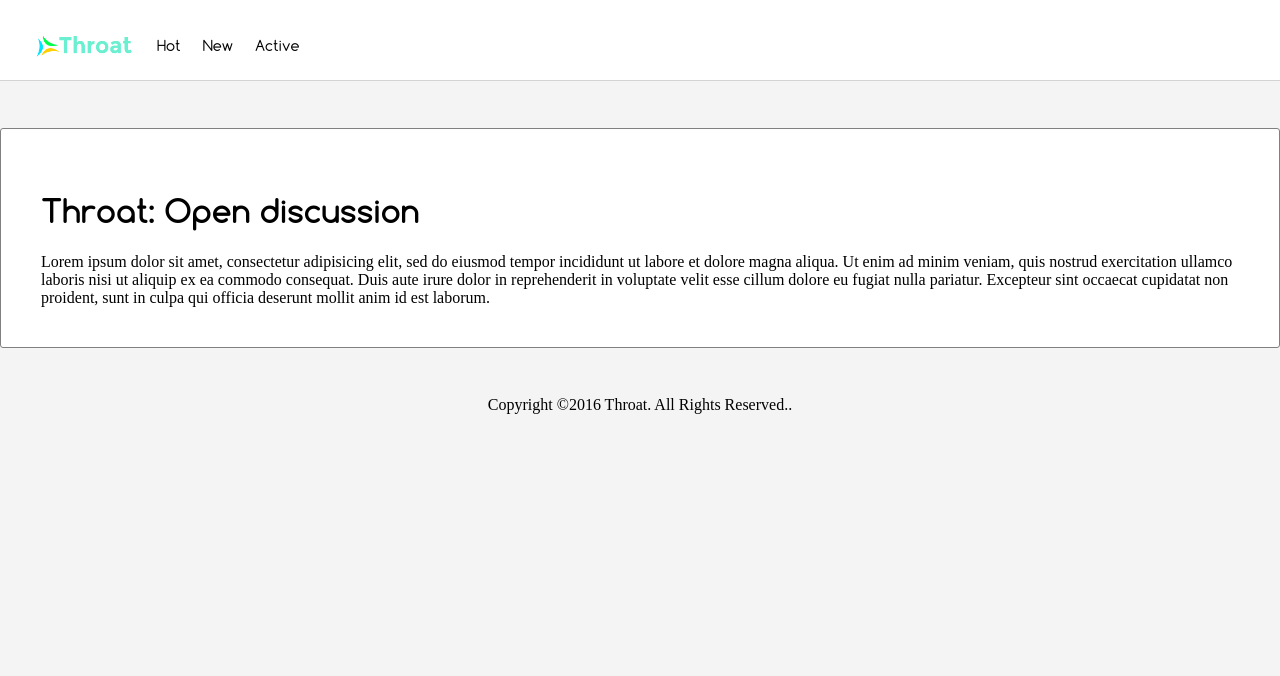
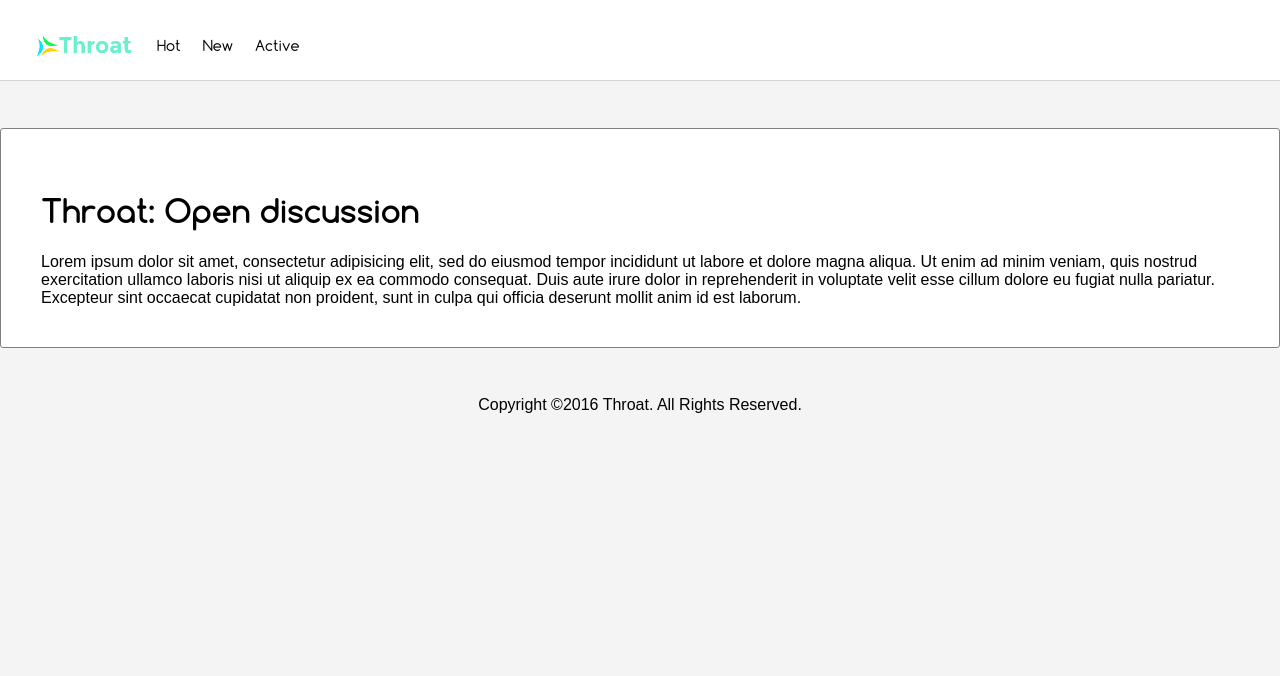
Before and after one commit to Phuks-co/throat, a Flask app: page / in a window 1280 px wide. Shown: the top 676 px of the page. Run offline with Flask 2, Linux system fonts and the light colour scheme.

Commit message:
Minor changes

```diff
--- a/static/css/style.css
+++ b/static/css/style.css
@@ -49,7 +49,7 @@ body {
   margin: 0;
   height: 100%;
   width: 100%;
-  font: normal x-normal verdana,arial,helvetica,sans-serif;
+  font-family: Arial, 'Helvetica Neue', Helvetica, sans-serif;
 }
 main {
   background: white;
--- a/templates/index.html
+++ b/templates/index.html
@@ -7,18 +7,6 @@
 {% endblock %}
 
 {% block content %}
-<header>
-  <nav id="navbar">
-    <ul>
-      <li><a href='#'><img id="logo" src="{{ url_for('static', filename='img/logo.png') }}" alt="Throat" height="30" width="100"></a></li>
-      <li><a href="#">Hot</a></li>
-      <li><a href="#">New</a></li>
-      <li><a href="#">Active</a></li>
-    </ul>
-  </nav>
-</header>
-
-<main>
   <h1>{{ self.title() }}</h1>
     {# Insert something here... #}
     Lorem ipsum dolor sit amet, consectetur adipisicing elit, sed do eiusmod
@@ -27,5 +15,4 @@
     Duis aute irure dolor in reprehenderit in voluptate velit esse cillum dolore eu
     fugiat nulla pariatur. Excepteur sint occaecat cupidatat non proident, sunt in culpa
     qui officia deserunt mollit anim id est laborum.
-</main>
 {% endblock %}
--- a/templates/layout.html
+++ b/templates/layout.html
@@ -10,10 +10,21 @@
     {% endblock %}
   </head>
   <body>
-    <div id="content">{% block content %}{% endblock %}</div>
+    <header>
+      <nav id="navbar">
+        <ul>
+          <li><a href='#'><img id="logo" src="{{ url_for('static', filename='img/logo.png') }}" alt="Throat" height="30" width="100"></a></li>
+          <li><a href="#">Hot</a></li>
+          <li><a href="#">New</a></li>
+          <li><a href="#">Active</a></li>
+          {% block navbar %}{% endblock %}
+        </ul>
+      </nav>
+    </header>
+    <main>{% block content %}{% endblock %}</main>
     <footer>
         {% block footer %}
-        Copyright &copy;2016 Throat. All Rights Reserved.</a>.
+        Copyright &copy;2016 Throat. All Rights Reserved.
         {% endblock %}
     </footer>
   </body>
```
